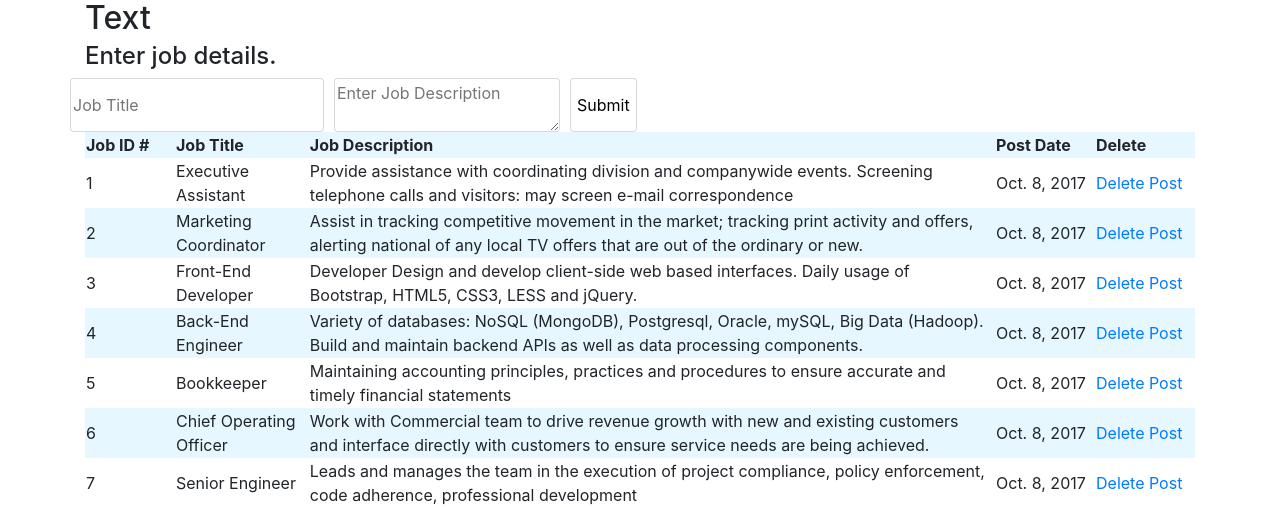
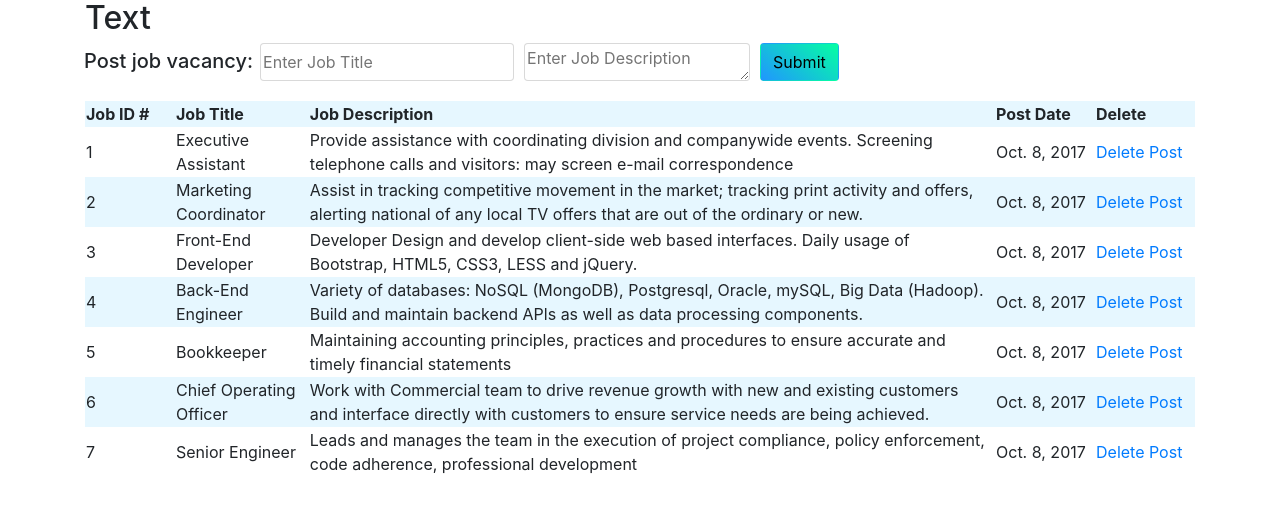
Before and after one commit to AleeWeb/django_hrjobapp, a Django app: template apps/jobs/templates/jobs/index.html in a window 1280 px wide. Shown: the top 507 px of the page. Run offline with Django 3.2, Linux system fonts and the light colour scheme; the template is opened without the code that fills it: values that come from a table or form of the project are taken from there, others are empty; data comes from the database, SQL or seed files in the repository; parts of the project's set-up code (start-up, migrations or seed data) failed here and were passed over; some libraries are stand-ins or nearby versions.

Commit message:
New Form styles. Aligned form inputs

```diff
--- a/apps/jobs/static/jobs/css/style.css
+++ b/apps/jobs/static/jobs/css/style.css
@@ -15,19 +15,23 @@ input,textarea {
     line-height: 1.25;
     background-color: #fff;
     background-image: none;
-    background-clip: padding-box;
+   /* background-clip: padding-box;*/
     border: 1px solid rgba(0,0,0,.15);
     border-radius: .25rem;
+}
+
+textarea {
+    height: 38px;
 }
 
 .txtform {
 margin-right: 10px;
 }
 
-.forgrm {
+.formgrp {
    position: relative;
-   display: block;
-   margin: 0 auto;
+   left: 14px !important;
+   margin-bottom: 20px;
 }
 
 
@@ -35,3 +39,17 @@ margin-right: 10px;
 .table-striped tbody tr:nth-of-type(odd) {
     background-color: #e6f7ff !important;
 }
+
+/* button*/
+.aqua-gradient {
+    background: -webkit-linear-gradient(50deg,#2096ff,#05ffa3);
+    background: linear-gradient(40deg,#2096ff,#05ffa3);
+    -webkit-transition: .5s ease;
+    transition: .5s ease;
+}
+
+
+.form-instruct {
+    margin-top: 7px;
+    margin-right: 7px;
+}
--- a/apps/jobs/templates/jobs/index.html
+++ b/apps/jobs/templates/jobs/index.html
@@ -20,16 +20,18 @@
 	</div>
 
 <div class="container">
-		<h4>Enter job details.</h4>
+
 
 		<form action="{% url 'job:create' %}" method='post'>
 			{% csrf_token %}
 			<div class="row formgrp">
-				<input type="text" name="job_title" placeholder="Job Title" class="txtform"></input>
+					<h5 class="form-instruct">Post job vacancy: </h5>
+
+				<input type="text" name="job_title" placeholder="Enter Job Title" class="txtform"></input>
 
 				<textarea name="job_descp" placeholder="Enter Job Description" class="txtform"></textarea>
 
-				<input type="submit"></input>
+				<input type="submit" class="btn aqua-gradient"></input>
 			</div>
 		</form>
 
```
